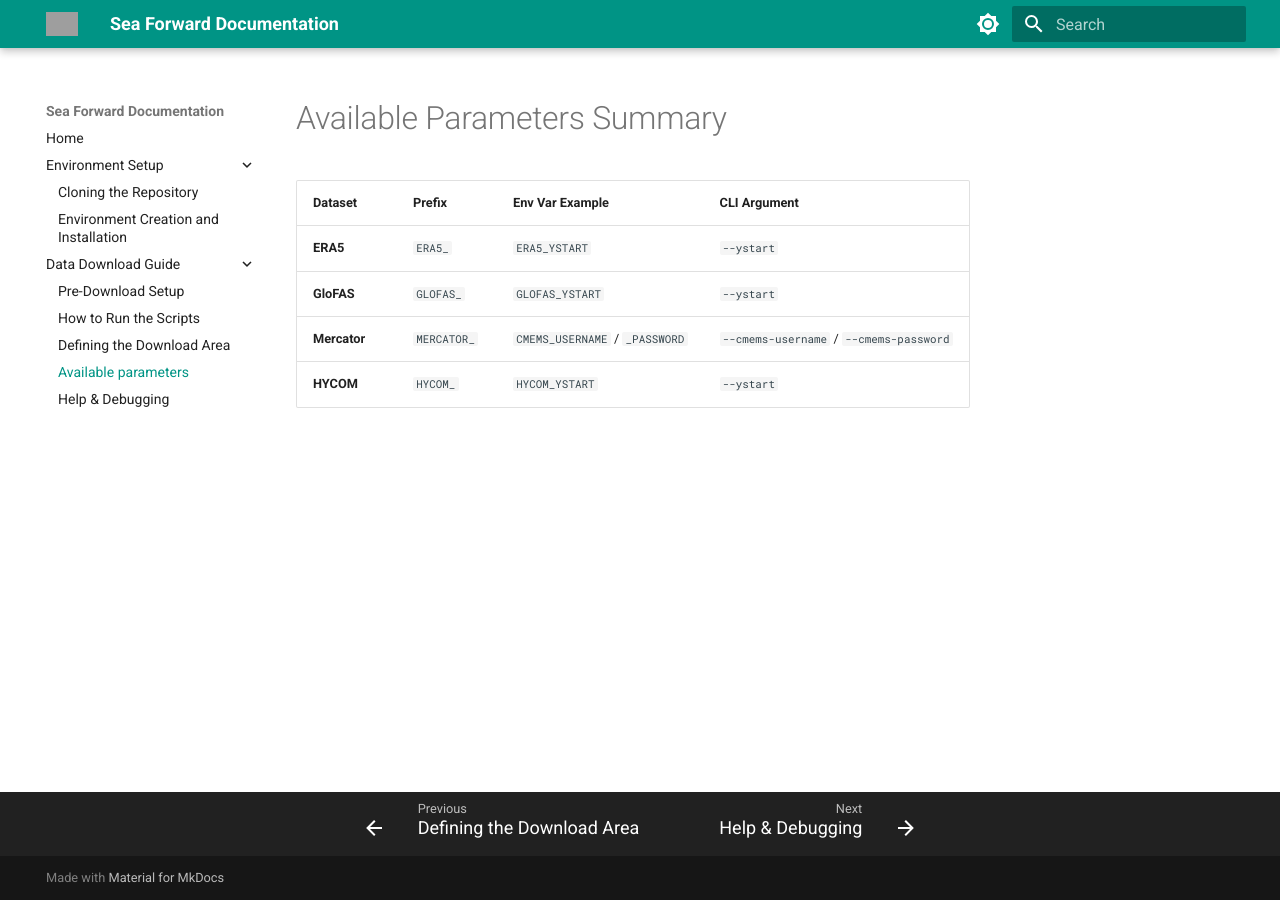
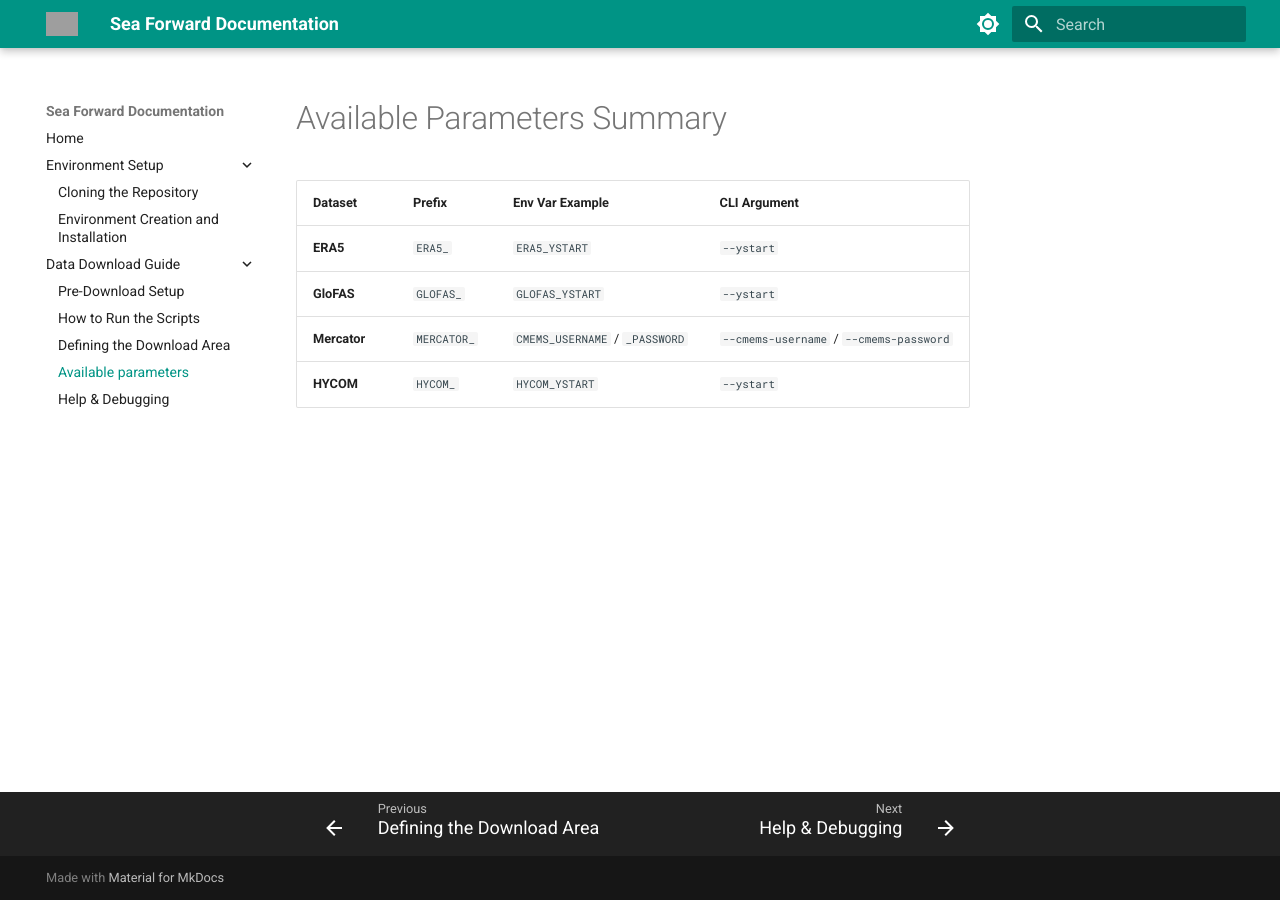
Before and after one commit to Njiecheu/sea-forward, an MkDocs documentation site: the page built from docs/data_download/available_parameters.md, in a window 1280 px wide. Built offline with MkDocs 1.6.1 and Material for MkDocs 9.7.7, drawn with Linux system fonts in a browser that asks for light colours; grey boxes are pictures that could not be loaded.

Commit message:
Ajout d'un espace entre les boutons de navigation.

```diff
--- a/docs/css/syntax_custom.css
+++ b/docs/css/syntax_custom.css
@@ -26,7 +26,7 @@
 .md-footer__inner {
     display: flex;
     justify-content: center !important;
-    gap: 2rem; /* Espace entre les deux boutons */
+    gap: 6rem; /* Espace entre les deux boutons */
 }
 
 .md-footer__link {
```
